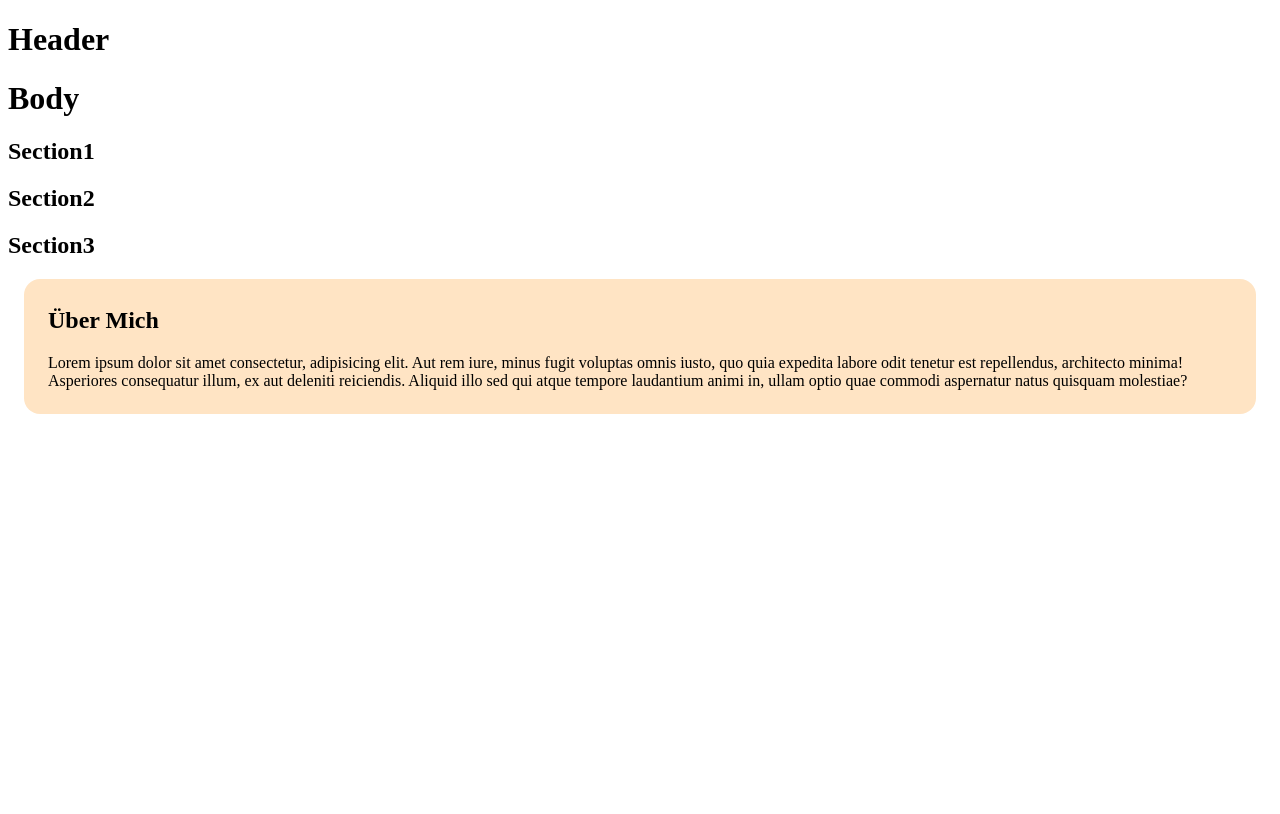
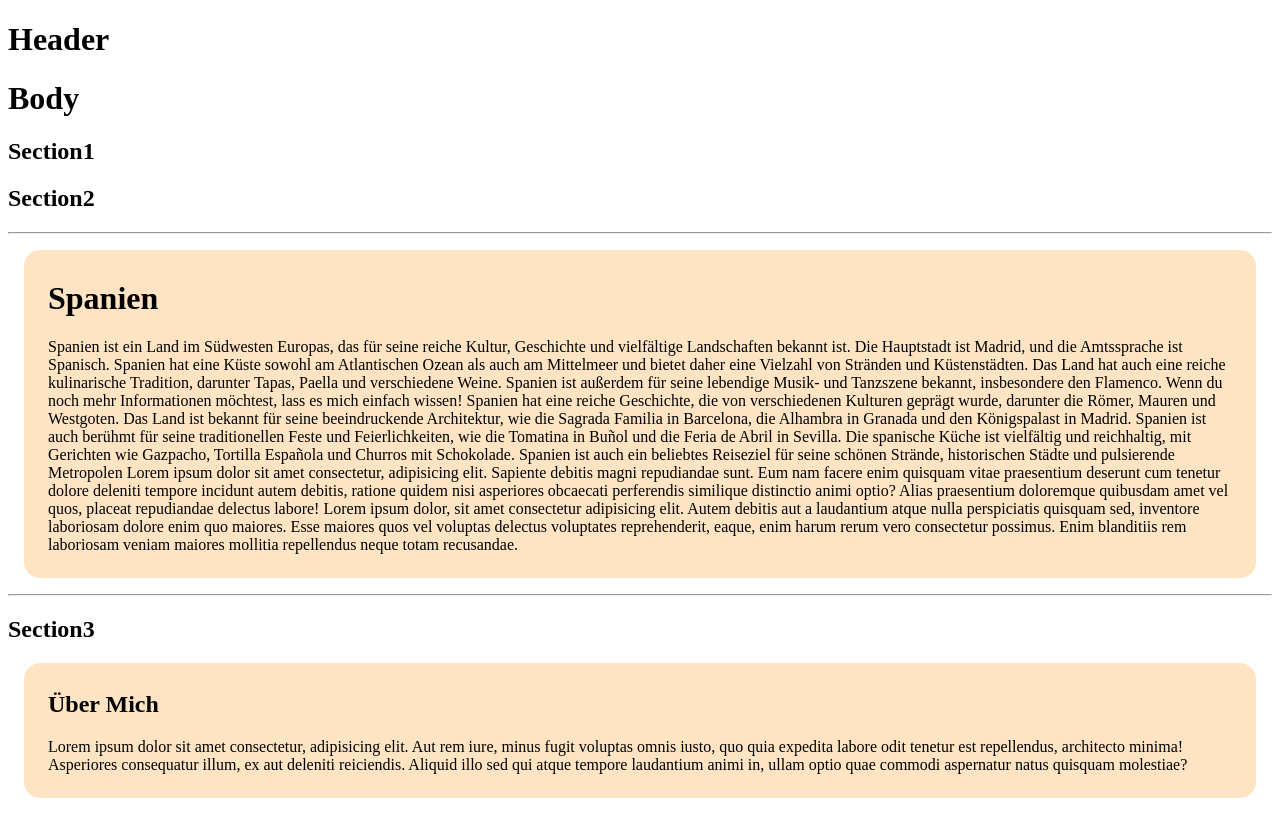
Before and after one commit to rtrippel/ReDI-SCRUM, a React (Vite) app: page / in a window 1280 px wide. Built offline with nearby package versions, Linux system fonts and the light colour scheme.

Commit message:
Section 2 finsihed

```diff
--- a/src/App.css
+++ b/src/App.css
@@ -7,3 +7,12 @@
     margin: 1rem;
     padding: 0.5rem;
   }
+  .home {
+    background-color: #FFE4C4;
+    margin: 1rem;
+    border-radius: 1rem;
+  }
+  .inlinehome {
+    margin: 1rem;
+    padding: 0.5rem;
+  }
--- a/src/Section2.jsx
+++ b/src/Section2.jsx
@@ -3,6 +3,46 @@ function Section2() {
   return (
     <>
     <h2>Section2</h2>
+    <hr />
+    <div className="home">
+      <div className="inlinehome">
+        <h1>Spanien</h1>
+        <p>
+          Spanien ist ein Land im Südwesten Europas, das für seine reiche
+          Kultur, Geschichte und vielfältige Landschaften bekannt ist. Die
+          Hauptstadt ist Madrid, und die Amtssprache ist Spanisch. Spanien hat
+          eine Küste sowohl am Atlantischen Ozean als auch am Mittelmeer und
+          bietet daher eine Vielzahl von Stränden und Küstenstädten. Das Land
+          hat auch eine reiche kulinarische Tradition, darunter Tapas, Paella
+          und verschiedene Weine. Spanien ist außerdem für seine lebendige
+          Musik- und Tanzszene bekannt, insbesondere den Flamenco. Wenn du noch
+          mehr Informationen möchtest, lass es mich einfach wissen! Spanien hat
+          eine reiche Geschichte, die von verschiedenen Kulturen geprägt wurde,
+          darunter die Römer, Mauren und Westgoten. Das Land ist bekannt für
+          seine beeindruckende Architektur, wie die Sagrada Familia in
+          Barcelona, die Alhambra in Granada und den Königspalast in Madrid.
+          Spanien ist auch berühmt für seine traditionellen Feste und
+          Feierlichkeiten, wie die Tomatina in Buñol und die Feria de Abril in
+          Sevilla. Die spanische Küche ist vielfältig und reichhaltig, mit
+          Gerichten wie Gazpacho, Tortilla Española und Churros mit Schokolade.
+          Spanien ist auch ein beliebtes Reiseziel für seine schönen Strände,
+          historischen Städte und pulsierende Metropolen Lorem ipsum dolor sit
+          amet consectetur, adipisicing elit. Sapiente debitis magni repudiandae
+          sunt. Eum nam facere enim quisquam vitae praesentium deserunt cum
+          tenetur dolore deleniti tempore incidunt autem debitis, ratione quidem
+          nisi asperiores obcaecati perferendis similique distinctio animi
+          optio? Alias praesentium doloremque quibusdam amet vel quos, placeat
+          repudiandae delectus labore! Lorem ipsum dolor, sit amet consectetur
+          adipisicing elit. Autem debitis aut a laudantium atque nulla
+          perspiciatis quisquam sed, inventore laboriosam dolore enim quo
+          maiores. Esse maiores quos vel voluptas delectus voluptates
+          reprehenderit, eaque, enim harum rerum vero consectetur possimus. Enim
+          blanditiis rem laboriosam veniam maiores mollitia repellendus neque
+          totam recusandae.
+        </p>
+      </div>
+    </div>
+    <hr />
     </>
   )
 }
```
